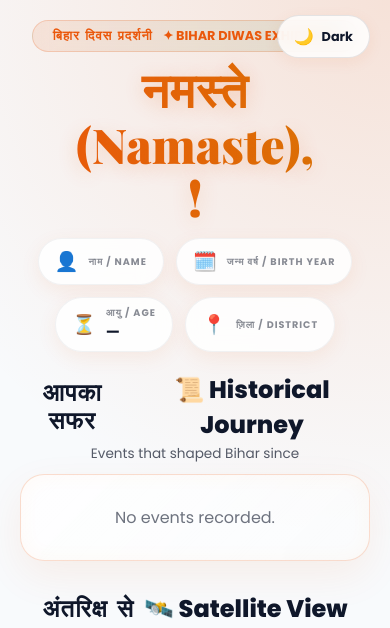
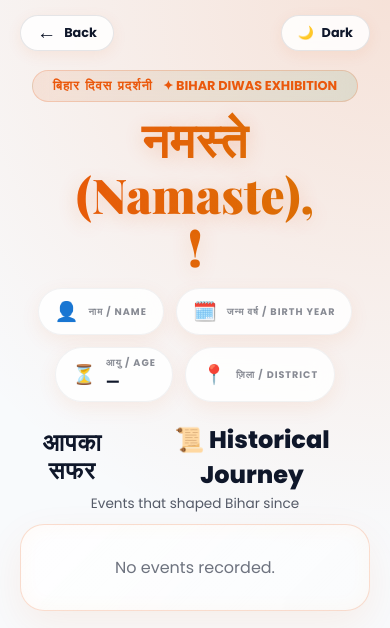
Before and after one commit to mihirisro17/bihar_day, a Flask app: template templates/result.html in a window 390 px wide. Shown: the top 628 px of the page. Run offline with Flask 3, Linux system fonts and the light colour scheme; the template is opened without the code that fills it, so the values that code supplies are empty; some web fonts are replaced.

Commit message:
Update result.html

```diff
--- a/templates/result.html
+++ b/templates/result.html
@@ -38,8 +38,7 @@
       --shadow-color: rgba(234, 88, 12, 0.08);
     }
 
-    /* ── NO SCROLL LAYOUT ── */
-    html, body { width: 100vw; height: 100vh; overflow: hidden; margin: 0; }
+    html, body { width: 100vw; height: 100vh; overflow: hidden; margin: 0; cursor: default; }
 
     body {
       background: var(--bg-deep);
@@ -52,36 +51,50 @@
 
     .hindi-text { font-family: 'Yatra One', cursive; letter-spacing: 1px; }
 
-    /* ── THEME TOGGLE ── */
-    .theme-toggle {
-      position: fixed; top: 15px; right: 20px; z-index: 200;
+    /* ── MAGIC MOUSE GLOW ── */
+    #mouseGlow {
+      position: fixed;
+      top: 0; left: 0;
+      width: 400px; height: 400px;
+      background: radial-gradient(circle, var(--accent-glow) 0%, transparent 60%);
+      border-radius: 50%;
+      pointer-events: none;
+      z-index: 9999;
+      transform: translate(-50%, -50%);
+      transition: width 0.3s ease, height 0.3s ease, opacity 0.3s ease;
+      opacity: 0.6;
+    }
+
+    /* ── TOP BUTTONS (BACK & THEME) ── */
+    .top-btn {
+      position: fixed; top: 15px; z-index: 200;
       display: flex; align-items: center; gap: 8px; padding: 8px 16px;
       border-radius: 50px; background: var(--card-bg);
       border: 1px solid rgba(15, 23, 42, 0.1); cursor: pointer;
       backdrop-filter: blur(10px); transition: 0.3s cubic-bezier(0.4, 0, 0.2, 1);
       box-shadow: 0 4px 15px var(--shadow-color);
+      color: var(--text-primary); text-decoration: none; font-weight: 700; font-size: 0.8rem;
     }
-    html[data-theme="dark"] .theme-toggle { border-color: rgba(255, 255, 255, 0.1); }
-    .theme-toggle:hover { transform: scale(1.05) translateY(-2px); border-color: var(--saffron); box-shadow: 0 8px 20px var(--accent-glow); }
+    html[data-theme="dark"] .top-btn { border-color: rgba(255, 255, 255, 0.1); }
+    .top-btn:hover { border-color: var(--saffron); box-shadow: 0 8px 20px var(--accent-glow); color: var(--saffron); }
+
+    .back-btn { left: 20px; }
+    .back-btn:hover { transform: scale(1.05) translateX(-2px); }
+
+    .theme-toggle { right: 20px; }
+    .theme-toggle:hover { transform: scale(1.05) translateY(-2px); }
 
     /* ── MAIN 2-COLUMN GRID ── */
     #page {
       position: relative; z-index: 10;
       width: 100%; height: 100%;
       display: grid;
-      grid-template-columns: 1fr 1.1fr; /* Right side slightly wider for beautiful maps */
-      gap: 30px; padding: 25px 40px;
+      grid-template-columns: 1fr 1.1fr;
+      gap: 30px; padding: 25px 40px; padding-top: 60px; /* Space for top buttons */
     }
 
-    .left-column {
-      display: flex; flex-direction: column; gap: 20px;
-      height: 100%; min-height: 0;
-    }
-
-    .right-column {
-      display: flex; flex-direction: column;
-      height: 100%; min-height: 0;
-    }
+    .left-column { display: flex; flex-direction: column; gap: 20px; height: 100%; min-height: 0; }
+    .right-column { display: flex; flex-direction: column; height: 100%; min-height: 0; }
 
     /* ── LEFT: HERO & INFO ── */
     .hero-section {
@@ -220,20 +261,27 @@
     /* ── MOBILE FALLBACK ── */
     @media (max-width: 1024px) {
       html, body { height: auto; overflow-y: auto; overflow-x: hidden; }
-      #page { grid-template-columns: 1fr; height: auto; padding: 20px; }
+      #page { grid-template-columns: 1fr; height: auto; padding: 20px; padding-top: 70px; }
       .left-column, .right-column { height: auto; }
       .sat-card { min-height: 300px; }
       .hero-section { align-items: center; text-align: center; }
       .info-chips { justify-content: center; }
       .section-header { text-align: center; justify-content: center; }
       .section-header h2 { justify-content: center; }
+      #mouseGlow { display: none; } /* Disable custom cursor on mobile */
     }
   </style>
 </head>
 <body>
 
-<div class="theme-toggle" onclick="toggleTheme()">
-  <span id="themeIcon">🌙</span> <span style="font-size: 0.8rem; font-weight:bold; color: var(--text-primary);" id="themeText">Dark</span>
+<div id="mouseGlow"></div>
+
+<a href="/" class="top-btn back-btn">
+  <span style="font-size: 1.2rem; line-height: 0.8;">←</span> Back
+</a>
+
+<div class="top-btn theme-toggle" onclick="toggleTheme()">
+  <span id="themeIcon">🌙</span> <span id="themeText">Dark</span>
 </div>
 
 <div id="page">
@@ -339,6 +390,30 @@
 </div>
 
 <script>
+// ================= MOUSE GLOW LOGIC =================
+const mouseGlow = document.getElementById('mouseGlow');
+document.addEventListener('mousemove', (e) => {
+  // Use requestAnimationFrame for smooth performance
+  requestAnimationFrame(() => {
+    mouseGlow.style.left = e.clientX + 'px';
+    mouseGlow.style.top = e.clientY + 'px';
+  });
+});
+
+// Expand glow when hovering over interactive elements
+document.querySelectorAll('.tl-card, .sat-card, .info-chip, .top-btn, .ctrl-btn, .tl-arrow').forEach(el => {
+  el.addEventListener('mouseenter', () => {
+    mouseGlow.style.width = '600px';
+    mouseGlow.style.height = '600px';
+    mouseGlow.style.opacity = '0.8';
+  });
+  el.addEventListener('mouseleave', () => {
+    mouseGlow.style.width = '400px';
+    mouseGlow.style.height = '400px';
+    mouseGlow.style.opacity = '0.6';
+  });
+});
+
 // ================= THEME =================
 function toggleTheme() {
   const root = document.documentElement;
@@ -506,11 +581,22 @@ function resetProgress() {
   }, 50);
 
   autoTimer = setTimeout(() => {
-    const nextIdx = (cur < EVENTS.length - 1) ? cur + 1 : 0;
-    animateCardChange(nextIdx, 'next');
-    cur = nextIdx;
-    resetProgress();
+    nextEvent();
   }, currentInterval);
+}
+
+function nextEvent() {
+  const nextIdx = (cur < EVENTS.length - 1) ? cur + 1 : 0;
+  animateCardChange(nextIdx, 'next');
+  cur = nextIdx;
+  resetProgress();
+}
+
+function prevEvent() {
+  const prevIdx = (cur > 0) ? cur - 1 : EVENTS.length - 1;
+  animateCardChange(prevIdx, 'prev');
+  cur = prevIdx;
+  resetProgress();
 }
 
 if(EVENTS && EVENTS.length > 0) {
@@ -537,16 +623,10 @@ if(EVENTS && EVENTS.length > 0) {
       document.getElementById('playBtn').click();
     }
     else if (e.key === 'ArrowRight') {
-      const nextIdx = (cur < EVENTS.length - 1) ? cur + 1 : 0;
-      animateCardChange(nextIdx, 'next');
-      cur = nextIdx;
-      resetProgress();
+      nextEvent();
     }
     else if (e.key === 'ArrowLeft') {
-      const prevIdx = (cur > 0) ? cur - 1 : EVENTS.length - 1;
-      animateCardChange(prevIdx, 'prev');
-      cur = prevIdx;
-      resetProgress();
+      prevEvent();
     }
   });
 }
```
Also changed, not shown: other parts of templates/result.html (+36 -5 lines).
